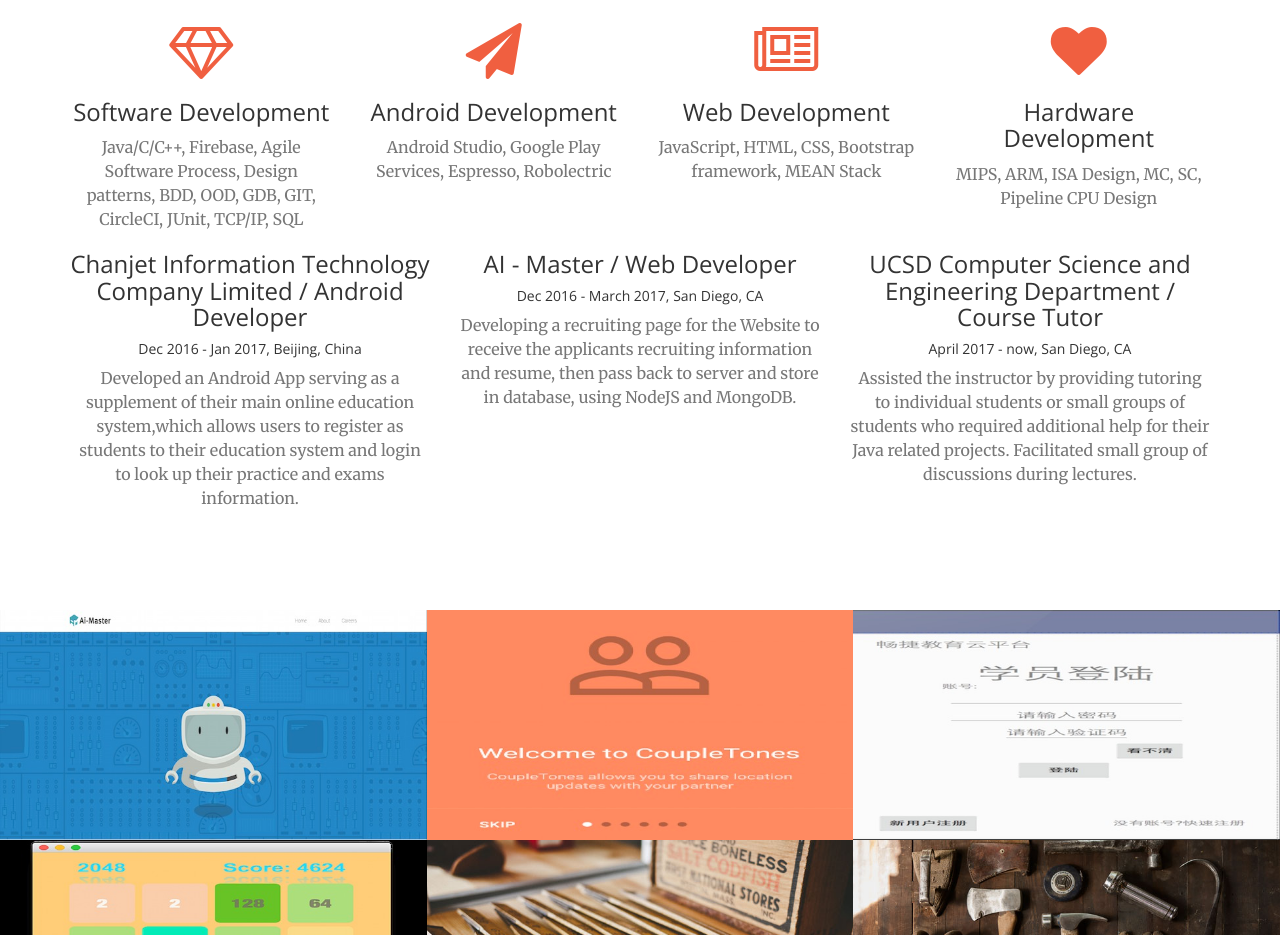
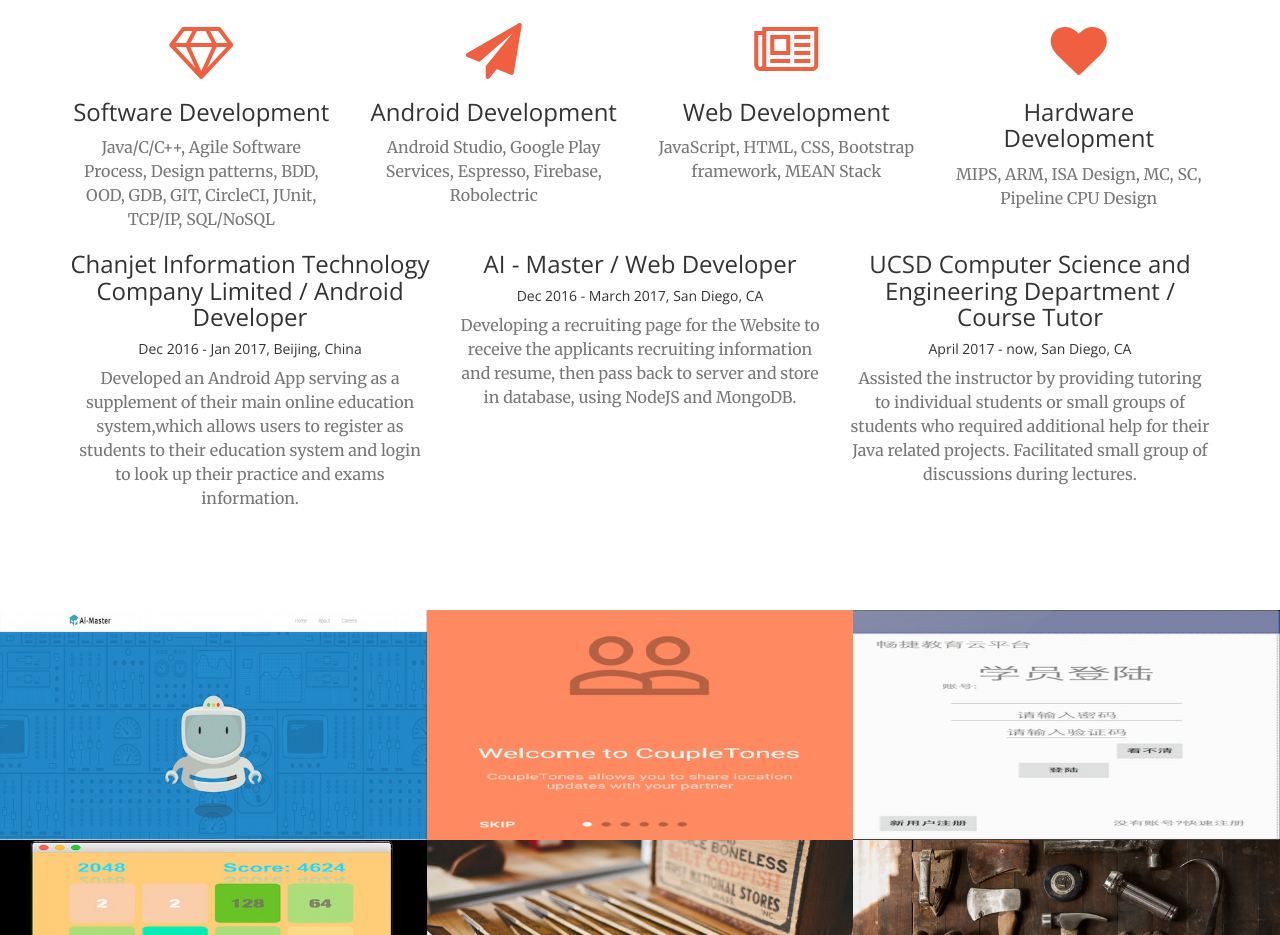
Before and after one commit to ZiqingGuo/ZiqingGuo.github.io, a website: page index.html in a window 1280 px wide. Shown: the part 1411-2346 px from the top of the page. Drawn offline with nearby package versions, Linux system fonts and the light colour scheme.

Commit message:
Update index.html

```diff
--- a/index.html
+++ b/index.html
@@ -111,15 +111,15 @@
                     <div class="service-box">
                         <i class="fa fa-4x fa-diamond text-primary sr-icons"></i>
                         <h3>Software Development</h3>
-                        <p class="text-muted">Java/C/C++, Firebase, Agile Software Process, Design patterns, BDD, OOD,
-                        GDB, GIT, CircleCI, JUnit, TCP/IP, SQL</p>
+                        <p class="text-muted">Java/C/C++, Agile Software Process, Design patterns, BDD, OOD,
+                        GDB, GIT, CircleCI, JUnit, TCP/IP, SQL/NoSQL</p>
                     </div>
                 </div>
                 <div class="col-lg-3 col-md-6 text-center">
                     <div class="service-box">
                         <i class="fa fa-4x fa-paper-plane text-primary sr-icons"></i>
                         <h3>Android Development</h3>
-                        <p class="text-muted">Android Studio, Google Play Services, Espresso, Robolectric</p>
+                        <p class="text-muted">Android Studio, Google Play Services, Espresso, Firebase, Robolectric</p>
                     </div>
                 </div>
                 <div class="col-lg-3 col-md-6 text-center">
```
